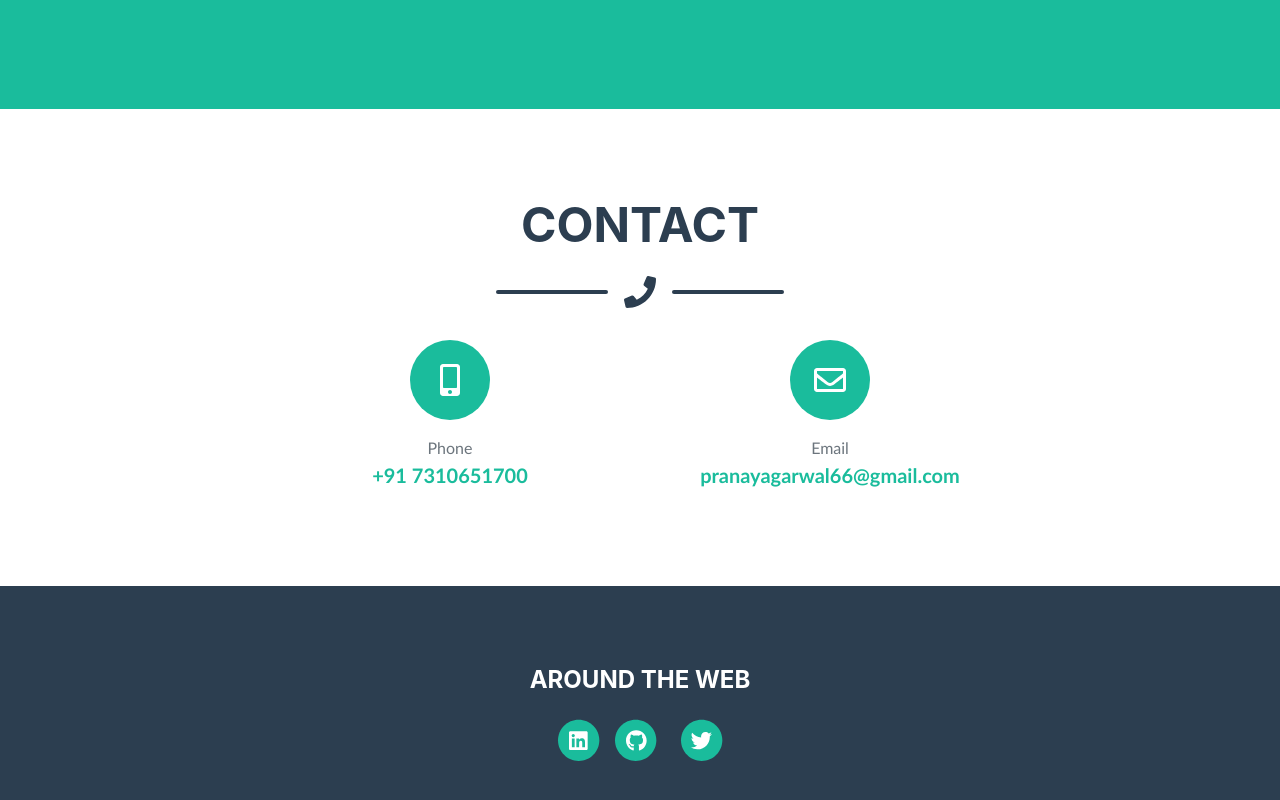
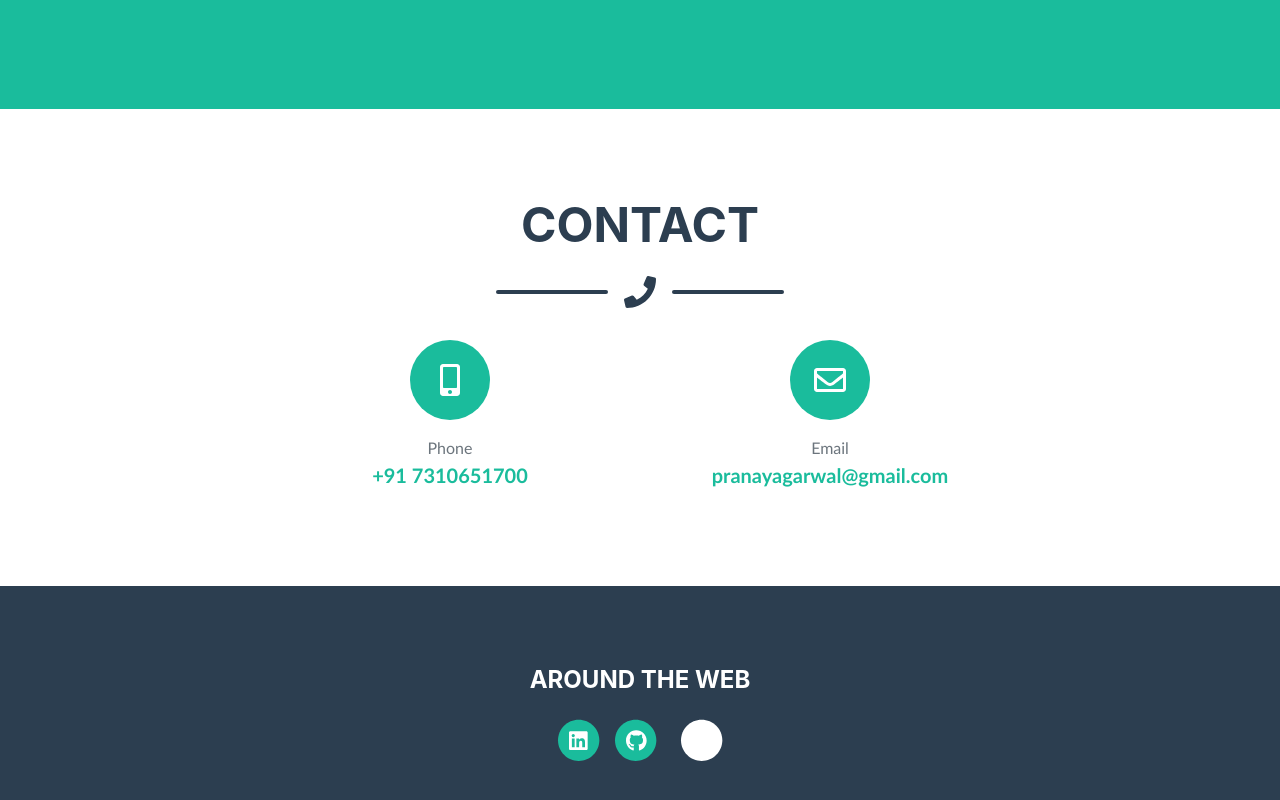
Before and after one commit to Pranay221/Portfolio-Pranay, a plain HTML site: page index.html in a window 1280 px wide. Shown: the part 3181-3981 px from the top of the page. Drawn offline with nearby package versions, Linux system fonts and the light colour scheme; a web font is replaced by a local one.

Commit message:
Update index.html

```diff
--- a/index.html
+++ b/index.html
@@ -258,14 +258,14 @@
                     <div class="d-flex flex-column align-items-center">
                         <a href="tel:+91-7310651700"><div class="icon-contact mb-3"><i class="fas fa-mobile-alt"></i></div></a>
                         <div class="text-muted">Phone</div>
-                        <div class="lead font-weight-bold"><a href="tel:+91-7310651700">+91 7310651700</a></div>
+                        <div class="lead font-weight-bold"><a href="tel:+91-XXXXXXXX00">+91 7310651700</a></div>
                     </div>
                 </div>
                 <div class="col-lg-4">
                     <div class="d-flex flex-column align-items-center">
-                        <a href="mailto:pranayagarwal66@gmail.com"><div class="icon-contact mb-3"><i class="far fa-envelope"></i></div></a>
+                        <a href="mailto:pranayagarwal@gmail.com"><div class="icon-contact mb-3"><i class="far fa-envelope"></i></div></a>
                         <div class="text-muted">Email</div><a class="lead font-weight-bold"
-                            href="mailto:pranayagarwal66@gmail.com">pranayagarwal66@gmail.com</a>
+                            href="mailto:pranayagarwal@gmail.com">pranayagarwal@gmail.com</a>
                     </div>
                 </div>
             </div>
@@ -299,7 +299,6 @@
                         </a>
                     </li>
                     <li class="list-inline-item">
-                        <a target="blank" href="https://twitter.com/i_ampranay">
                             <span class="fa-stack fa-lg">
                                 <i class="fas fa-circle fa-stack-2x"></i>
                                 <i class="fab fa-twitter fa-stack-1x fa-inverse"></i>
```
